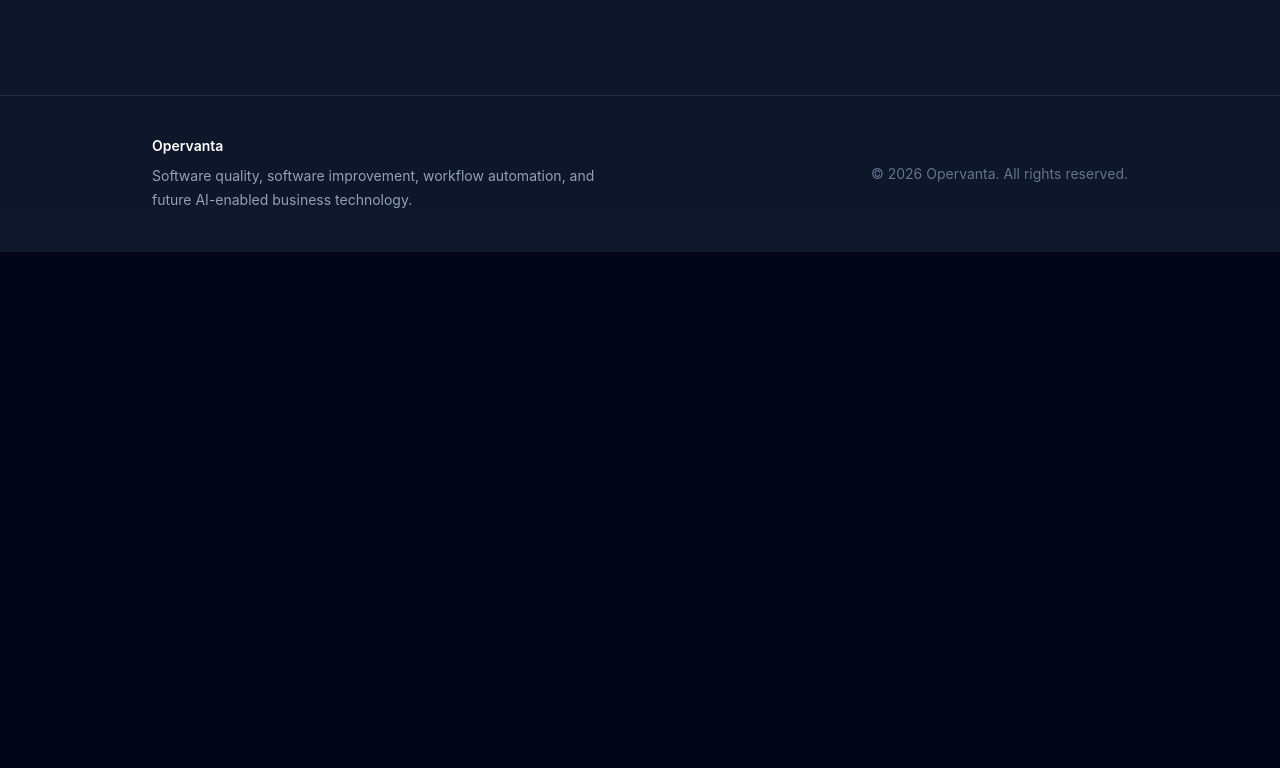
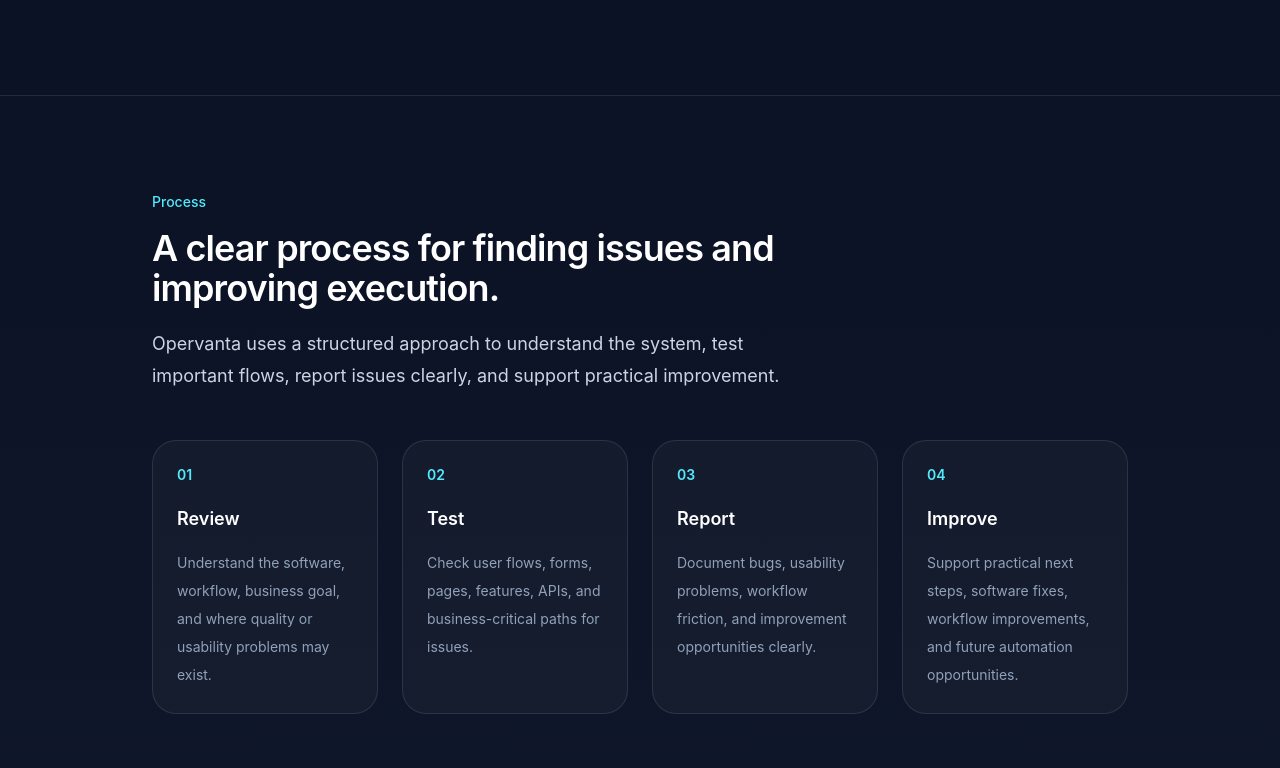
Before and after one commit to Ben-Tor/opervanta-website, a SvelteKit app: page / in a window 1280 px wide. Shown: the part 2172-2940 px from the top of the page. Before the commit the page ends 2424 px from the top, so only its background shows below. Built offline with nearby package versions, Linux system fonts and the light colour scheme.

Commit message:
Add homepage process section

```diff
--- /dev/null
+++ b/src/lib/components/sections/ProcessSection.svelte
@@ -0,0 +1,35 @@
+<script lang="ts">
+	import Container from '$lib/components/ui/Container.svelte';
+	import { processSteps } from '$lib/data/process';
+</script>
+
+<section class="border-t border-white/10 py-24">
+	<Container>
+		<div class="max-w-2xl">
+			<p class="mb-4 text-sm font-medium text-cyan-300">Process</p>
+
+			<h2 class="text-3xl font-semibold tracking-tight text-white sm:text-4xl">
+				A clear process for finding issues and improving execution.
+			</h2>
+
+			<p class="mt-5 text-lg leading-8 text-slate-300">
+				Opervanta uses a structured approach to understand the system, test important flows,
+				report issues clearly, and support practical improvement.
+			</p>
+		</div>
+
+		<div class="mt-12 grid gap-6 md:grid-cols-4">
+			{#each processSteps as step}
+				<article class="rounded-3xl border border-white/10 bg-white/[0.03] p-6">
+					<p class="text-sm font-semibold text-cyan-300">{step.step}</p>
+
+					<h3 class="mt-5 text-lg font-semibold text-white">{step.title}</h3>
+
+					<p class="mt-4 text-sm leading-7 text-slate-400">
+						{step.description}
+					</p>
+				</article>
+			{/each}
+		</div>
+	</Container>
+</section>
--- /dev/null
+++ b/src/lib/data/process.ts
@@ -0,0 +1,32 @@
+export type ProcessStep = {
+	step: string;
+	title: string;
+	description: string;
+};
+
+export const processSteps: ProcessStep[] = [
+	{
+		step: '01',
+		title: 'Review',
+		description:
+			'Understand the software, workflow, business goal, and where quality or usability problems may exist.'
+	},
+	{
+		step: '02',
+		title: 'Test',
+		description:
+			'Check user flows, forms, pages, features, APIs, and business-critical paths for issues.'
+	},
+	{
+		step: '03',
+		title: 'Report',
+		description:
+			'Document bugs, usability problems, workflow friction, and improvement opportunities clearly.'
+	},
+	{
+		step: '04',
+		title: 'Improve',
+		description:
+			'Support practical next steps, software fixes, workflow improvements, and future automation opportunities.'
+	}
+];
--- a/src/routes/+page.svelte
+++ b/src/routes/+page.svelte
@@ -1,6 +1,7 @@
 <script lang="ts">
 	import CoreServices from '$lib/components/sections/CoreServices.svelte';
 	import ProblemSection from '$lib/components/sections/ProblemSection.svelte';
+	import ProcessSection from '$lib/components/sections/ProcessSection.svelte';
 	import Button from '$lib/components/ui/Button.svelte';
 	import Container from '$lib/components/ui/Container.svelte';
 </script>
@@ -40,4 +41,5 @@
 
 	<CoreServices />
 	<ProblemSection/>
+	<ProcessSection/>
 </main>
```
